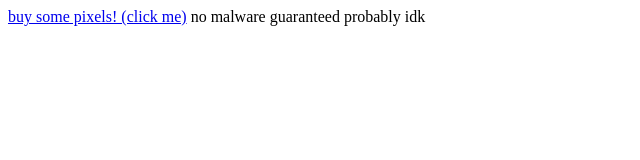
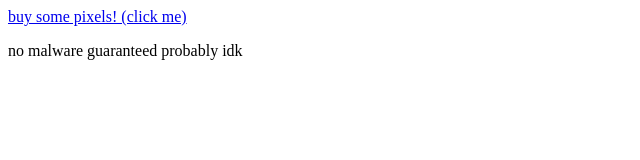
Before and after one commit to PixelBuyPixel/pixelbuypixel.github.io, a plain HTML site: page index.html in a window 1280 px wide. Shown: the whole page, without its empty margins (0-640 px from the left). Drawn offline with Linux system fonts and the light colour scheme.

Commit message:
Update index.html

```diff
--- a/index.html
+++ b/index.html
@@ -2,6 +2,6 @@
 <html>
 <body>
     <a href="https://bit.ly/2O0MXBf">buy some pixels! (click me)</a>
-    <a>no malware guaranteed probably idk</a>
+    <p>no malware guaranteed probably idk</p>
 </body>
 </html>
```
